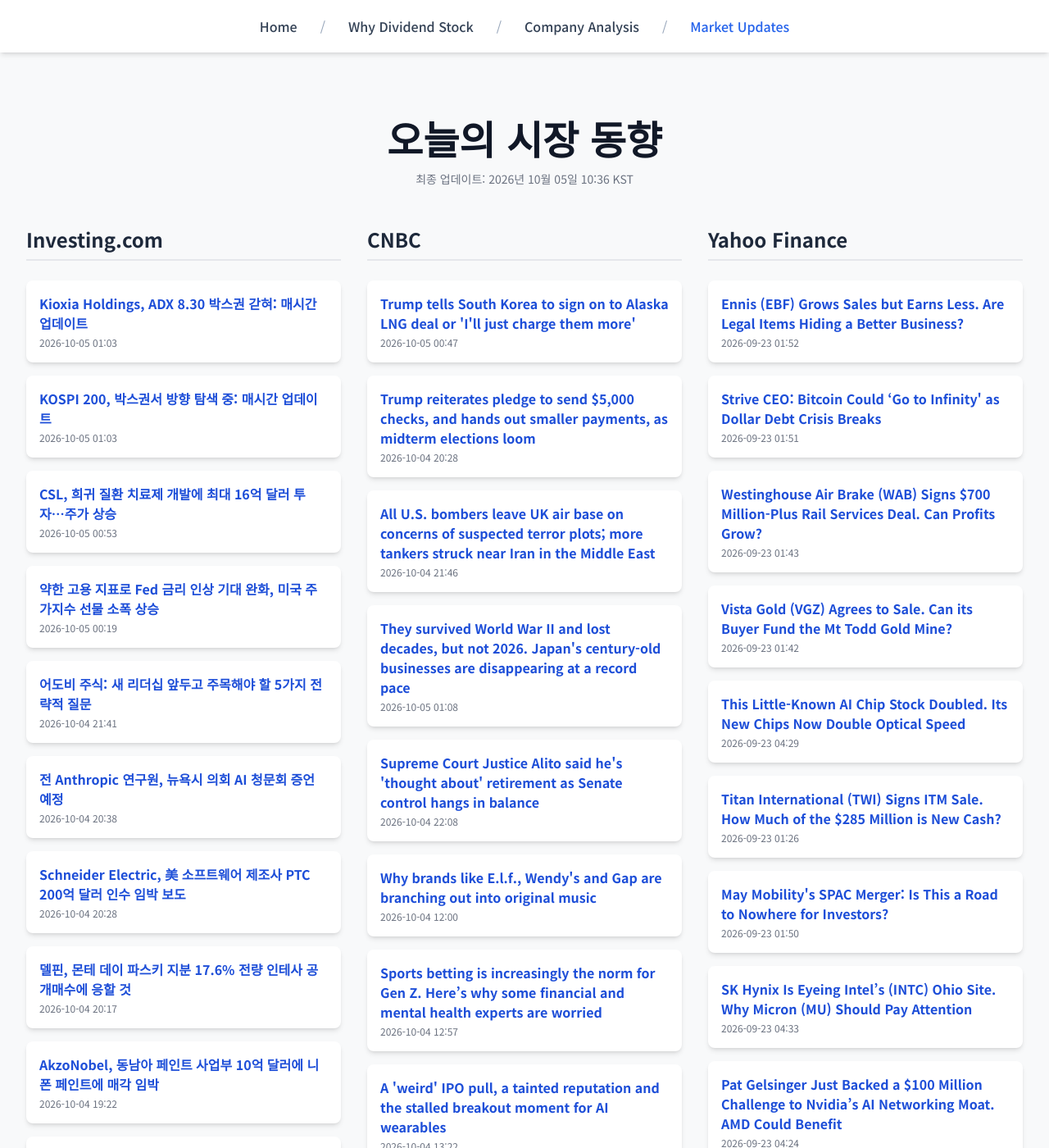
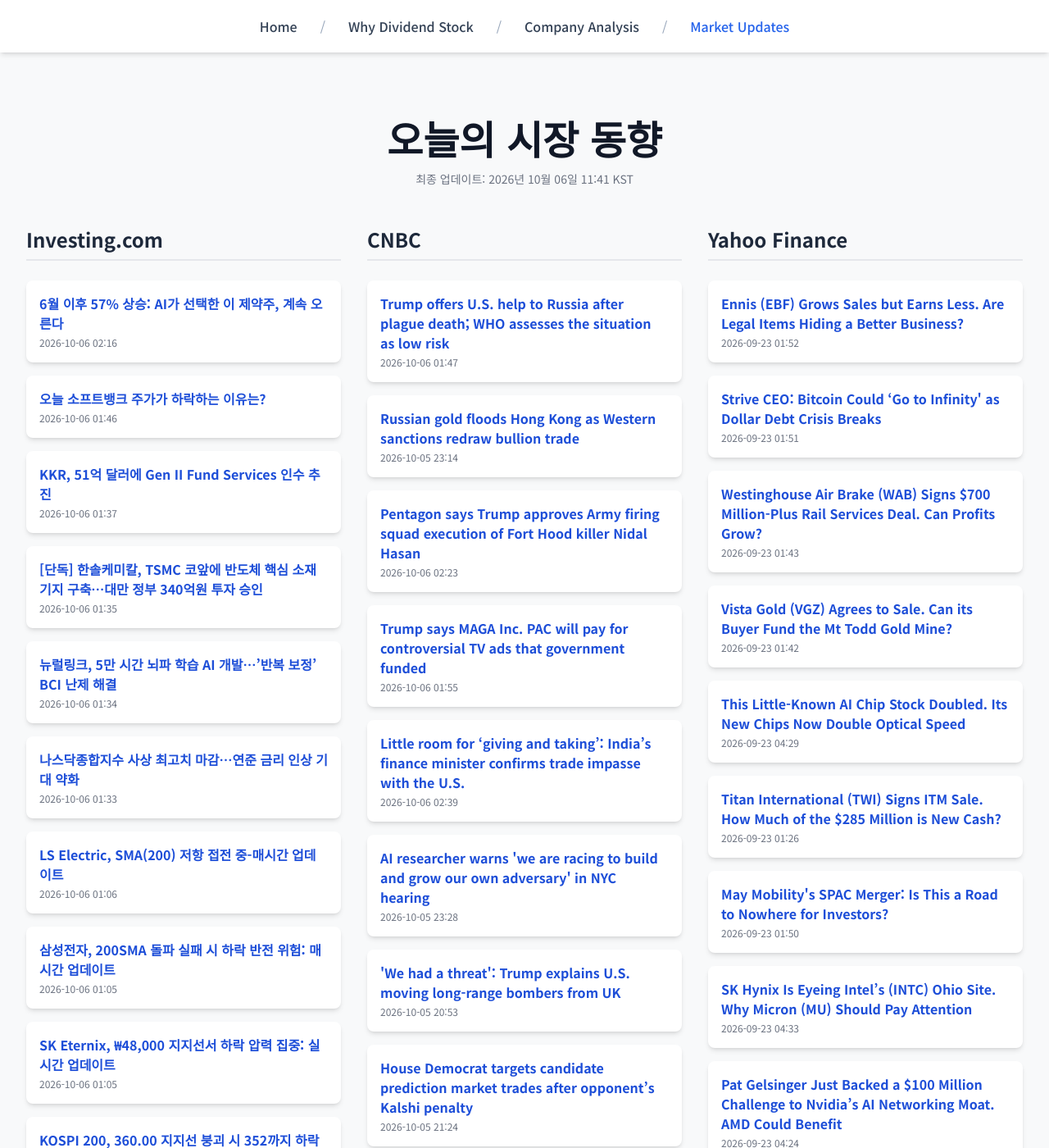
Before and after one commit to Kay-Hwang/my-company-analysis, a Jekyll site: the page built from market-updates.html, in a window 1280 px wide and 1400 px high. Shown: the whole window at 82% size. Built offline with Jekyll 4.4.1, drawn with Linux system fonts in a browser that asks for light colours; nearby versions of some CDN libraries; a script that is not in the unit is left out; some of the changed text lies outside the part shown.

Commit message:
Update daily data

```diff
--- a/_data/latest_data.json
+++ b/_data/latest_data.json
@@ -1,128 +1,128 @@
 {
-  "lastUpdated": "2026년 10월 05일 10:36 KST",
+  "lastUpdated": "2026년 10월 06일 11:41 KST",
   "news": {
     "investing": [
       {
-        "title": "Kioxia Holdings, ADX 8.30 박스권 갇혀: 매시간 업데이트",
-        "link": "https://kr.investing.com/news/stock-market-news/article-93CH-2115480",
-        "pubDate": "2026-10-05 01:03:13",
-        "summary": "Kioxia Holdings, ADX 8.30 박스권 갇혀: 매시간 업데이트"
+        "title": "6월 이후 57% 상승: AI가 선택한 이 제약주, 계속 오른다",
+        "link": "https://kr.investing.com/news/stock-market-news/article-2116887",
+        "pubDate": "2026-10-06 02:16:28",
+        "summary": "6월 이후 57% 상승: AI가 선택한 이 제약주, 계속 오른다"
       },
       {
-        "title": "KOSPI 200, 박스권서 방향 탐색 중: 매시간 업데이트",
-        "link": "https://kr.investing.com/news/stock-market-news/article-93CH-2115479",
-        "pubDate": "2026-10-05 01:03:11",
-        "summary": "KOSPI 200, 박스권서 방향 탐색 중: 매시간 업데이트"
+        "title": "오늘 소프트뱅크 주가가 하락하는 이유는?",
+        "link": "https://kr.investing.com/news/stock-market-news/article-93CH-2116875",
+        "pubDate": "2026-10-06 01:46:16",
+        "summary": "오늘 소프트뱅크 주가가 하락하는 이유는?"
       },
       {
-        "title": "CSL, 희귀 질환 치료제 개발에 최대 16억 달러 투자…주가 상승",
-        "link": "https://kr.investing.com/news/stock-market-news/article-2115478",
-        "pubDate": "2026-10-05 00:53:05",
-        "summary": "CSL, 희귀 질환 치료제 개발에 최대 16억 달러 투자…주가 상승"
+        "title": "KKR, 51억 달러에 Gen II Fund Services 인수 추진",
+        "link": "https://kr.investing.com/news/stock-market-news/article-2116867",
+        "pubDate": "2026-10-06 01:37:26",
+        "summary": "KKR, 51억 달러에 Gen II Fund Services 인수 추진"
       },
       {
-        "title": "약한 고용 지표로 Fed 금리 인상 기대 완화, 미국 주가지수 선물 소폭 상승",
-        "link": "https://kr.investing.com/news/stock-market-news/article-2115474",
-        "pubDate": "2026-10-05 00:19:24",
-        "summary": "약한 고용 지표로 Fed 금리 인상 기대 완화, 미국 주가지수 선물 소폭 상승"
+        "title": "[단독] 한솔케미칼, TSMC 코앞에 반도체 핵심 소재 기지 구축…대만 정부 340억원 투자 승인",
+        "link": "https://kr.investing.com/news/stock-market-news/article-2116853",
+        "pubDate": "2026-10-06 01:35:31",
+        "summary": "[단독] 한솔케미칼, TSMC 코앞에 반도체 핵심 소재 기지 구축…대만 정부 340억원 투자 승인"
       },
       {
-        "title": "어도비 주식: 새 리더십 앞두고 주목해야 할 5가지 전략적 질문",
-        "link": "https://kr.investing.com/news/stock-market-news/article-2115457",
-        "pubDate": "2026-10-04 21:41:12",
-        "summary": "어도비 주식: 새 리더십 앞두고 주목해야 할 5가지 전략적 질문"
+        "title": "뉴럴링크, 5만 시간 뇌파 학습 AI 개발…’반복 보정’ BCI 난제 해결",
+        "link": "https://kr.investing.com/news/stock-market-news/article-2116856",
+        "pubDate": "2026-10-06 01:34:27",
+        "summary": "뉴럴링크, 5만 시간 뇌파 학습 AI 개발…’반복 보정’ BCI 난제 해결"
       },
       {
-        "title": "전 Anthropic 연구원, 뉴욕시 의회 AI 청문회 증언 예정",
-        "link": "https://kr.investing.com/news/stock-market-news/article-2115450",
-        "pubDate": "2026-10-04 20:38:24",
-        "summary": "전 Anthropic 연구원, 뉴욕시 의회 AI 청문회 증언 예정"
+        "title": "나스닥종합지수 사상 최고치 마감…연준 금리 인상 기대 약화",
+        "link": "https://kr.investing.com/news/stock-market-news/article-2116865",
+        "pubDate": "2026-10-06 01:33:50",
+        "summary": "나스닥종합지수 사상 최고치 마감…연준 금리 인상 기대 약화"
       },
       {
-        "title": "Schneider Electric, 美 소프트웨어 제조사 PTC 200억 달러 인수 임박 보도",
-        "link": "https://kr.investing.com/news/stock-market-news/article-2115448",
-        "pubDate": "2026-10-04 20:28:14",
-        "summary": "Schneider Electric, 美 소프트웨어 제조사 PTC 200억 달러 인수 임박 보도"
+        "title": "LS Electric, SMA(200) 저항 접전 중-매시간 업데이트",
+        "link": "https://kr.investing.com/news/stock-market-news/article-93CH-2116851",
+        "pubDate": "2026-10-06 01:06:11",
+        "summary": "LS Electric, SMA(200) 저항 접전 중-매시간 업데이트"
       },
       {
-        "title": "델핀, 몬테 데이 파스키 지분 17.6% 전량 인테사 공개매수에 응할 것",
-        "link": "https://kr.investing.com/news/stock-market-news/article-2115447",
-        "pubDate": "2026-10-04 20:17:27",
-        "summary": "델핀, 몬테 데이 파스키 지분 17.6% 전량 인테사 공개매수에 응할 것"
+        "title": "삼성전자, 200SMA 돌파 실패 시 하락 반전 위험: 매시간 업데이트",
+        "link": "https://kr.investing.com/news/stock-market-news/article-93CH-2116850",
+        "pubDate": "2026-10-06 01:05:57",
+        "summary": "삼성전자, 200SMA 돌파 실패 시 하락 반전 위험: 매시간 업데이트"
       },
       {
-        "title": "AkzoNobel, 동남아 페인트 사업부 10억 달러에 니폰 페인트에 매각 임박",
-        "link": "https://kr.investing.com/news/stock-market-news/article-2115444",
-        "pubDate": "2026-10-04 19:22:11",
-        "summary": "AkzoNobel, 동남아 페인트 사업부 10억 달러에 니폰 페인트에 매각 임박"
+        "title": "SK Eternix, ₩48,000 지지선서 하락 압력 집중: 실시간 업데이트",
+        "link": "https://kr.investing.com/news/stock-market-news/article-93CH-2116849",
+        "pubDate": "2026-10-06 01:05:41",
+        "summary": "SK Eternix, ₩48,000 지지선서 하락 압력 집중: 실시간 업데이트"
       },
       {
-        "title": "머스크, SpaceX 사명을 ’SpaceXSI’로 변경 예정",
-        "link": "https://kr.investing.com/news/stock-market-news/article-2115442",
-        "pubDate": "2026-10-04 17:43:26",
-        "summary": "머스크, SpaceX 사명을 ’SpaceXSI’로 변경 예정"
+        "title": "KOSPI 200, 360.00 지지선 붕괴 시 352까지 하락 위험: 실시간 업데이트",
+        "link": "https://kr.investing.com/news/stock-market-news/article-93CH-2115479",
+        "pubDate": "2026-10-06 01:05:40",
+        "summary": "KOSPI 200, 360.00 지지선 붕괴 시 352까지 하락 위험: 실시간 업데이트"
       }
     ],
     "cnbc": [
       {
-        "title": "Trump tells South Korea to sign on to Alaska LNG deal or 'I'll just charge them more'",
-        "link": "https://www.cnbc.com/2026/10/05/trump-alaska-lng-south-korea-pay.html",
-        "pubDate": "Mon, 05 Oct 2026 00:47:47 GMT",
-        "summary": "Trump is ramping up pressure on South Korea over Alaska LNG as Seoul remains cautious over investment projects announced by the U.S. president."
+        "title": "Trump offers U.S. help to Russia after plague death; WHO assesses the situation as low risk",
+        "link": "https://www.cnbc.com/2026/10/06/russia-plague-death-trump-offers-us-help.html",
+        "pubDate": "Tue, 06 Oct 2026 01:47:32 GMT",
+        "summary": "WHO said it was in contact with Russian authorities, and has offered support if needed, while assessing the risk to the general public as low based on available information."
       },
       {
-        "title": "Trump reiterates pledge to send $5,000 checks, and hands out smaller payments, as midterm elections loom",
-        "link": "https://www.cnbc.com/2026/10/04/trump-5000-checks-cash-payments-midterms.html",
-        "pubDate": "Sun, 04 Oct 2026 20:28:47 GMT",
-        "summary": "Trump is promoting two federal payment programs already underway while reiterating a $5,000 dividend promise contingent on Republicans retaining Congress."
+        "title": "Russian gold floods Hong Kong as Western sanctions redraw bullion trade",
+        "link": "https://www.cnbc.com/2026/10/06/russia-gold-hong-kong-china-western-sanctions.html",
+        "pubDate": "Mon, 05 Oct 2026 23:14:39 GMT",
+        "summary": "The surge underscores how Russia's gold trade has been rerouted after its invasion of Ukraine in 2022 shut its producers out of major Western markets."
       },
       {
-        "title": "All U.S. bombers leave UK air base on concerns of suspected terror plots; more tankers struck near Iran in the Middle East",
-        "link": "https://www.cnbc.com/2026/10/04/more-tankers-struck-in-gulf-waters-as-iran-reiterates-conditions.html",
-        "pubDate": "Sun, 04 Oct 2026 21:46:15 GMT",
-        "summary": "Tehran's conditions include a halt to U.S. \"acts of aggression,\" an end to the naval blockade  and economic warfare, and the release of Iranian assets."
+        "title": "Pentagon says Trump approves Army firing squad execution of Fort Hood killer Nidal Hasan",
+        "link": "https://www.cnbc.com/2026/10/06/trump-execution-nidal-hasan-firing-squad-fort-hood.html",
+        "pubDate": "Tue, 06 Oct 2026 02:23:18 GMT",
+        "summary": "Former Army Maj. Nidal Hassan was sentenced to death after a court-martial that convicted him of killing 13 and wounding 32 others at an Army base in Texas."
       },
       {
-        "title": "They survived World War II and lost decades, but not 2026. Japan's century-old businesses are disappearing at a record pace",
-        "link": "https://www.cnbc.com/2026/10/05/japan-old-business-kadoya-subeshoten-.html",
-        "pubDate": "Mon, 05 Oct 2026 01:08:10 GMT",
-        "summary": "Japan’s century-old businesses face mounting pressures from rising costs, labor shortages, a shrinking market and succession challenges."
+        "title": "Trump says MAGA Inc. PAC will pay for controversial TV ads that government funded",
+        "link": "https://www.cnbc.com/2026/10/05/trump-ads-election.html",
+        "pubDate": "Tue, 06 Oct 2026 01:55:50 GMT",
+        "summary": "The New York Times reported \"Trump personally instructed his budget director to use taxpayer money for TV ads praising him and his presidency.\""
       },
       {
-        "title": "Supreme Court Justice Alito said he's 'thought about' retirement as Senate control hangs in balance",
-        "link": "https://www.cnbc.com/2026/10/04/supreme-court-justice-alito-thought-about-retiring.html",
-        "pubDate": "Sun, 04 Oct 2026 22:08:34 GMT",
-        "summary": "The Senate could flip to Democrats after November's midterm election, jeopardizing a potential Supreme Court nomination by President Donald Trump."
+        "title": "Little room for ‘giving and taking’: India’s finance minister confirms trade impasse with the U.S.",
+        "link": "https://www.cnbc.com/2026/10/06/india-us-trade-deal-deal-sitharaman.html",
+        "pubDate": "Tue, 06 Oct 2026 02:39:19 GMT",
+        "summary": "In the latest sign of growing skepticism around the closure of the trade deal between New Delhi and Washington, an Indian minister said there is little room for ‘giving and taking.’"
       },
       {
-        "title": "Why brands like E.l.f., Wendy's and Gap are branching out into original music",
-        "link": "https://www.cnbc.com/2026/10/04/elf-wendys-gap-music-marketing.html",
-        "pubDate": "Sun, 04 Oct 2026 12:00:01 GMT",
-        "summary": "E.l.f. Beauty released an album titled \"Mirror Mix\" as the brand plans to increase its marketing spend for the rest of the year."
+        "title": "AI researcher warns 'we are racing to build and grow our own adversary' in NYC hearing",
+        "link": "https://www.cnbc.com/2026/10/05/anthropic-openai-google-meta-execs-testify-nyc-council-ai-hearing.html",
+        "pubDate": "Mon, 05 Oct 2026 23:28:31 GMT",
+        "summary": "The leading AI labs facing intensifying scrutiny over their safety and security practices."
       },
       {
-        "title": "Sports betting is increasingly the norm for Gen Z.  Here’s why some financial and mental health experts are worried",
-        "link": "https://www.cnbc.com/2026/10/04/gen-z-sports-betting-financial-and-mental-health-risks.html",
-        "pubDate": "Sun, 04 Oct 2026 12:57:45 GMT",
-        "summary": "Surveys show Gen Z increasingly views sports bets as a form of investment, and those who gamble too often face mental health risks."
+        "title": "'We had a threat': Trump explains U.S. moving long-range bombers from UK",
+        "link": "https://www.cnbc.com/2026/10/05/trump-bombers-uk-iran.html",
+        "pubDate": "Mon, 05 Oct 2026 20:53:33 GMT",
+        "summary": "The U.S. Air Force B-1 bombers removed from England have been used in strikes on Iran."
       },
       {
-        "title": "A 'weird' IPO pull, a tainted reputation and the stalled breakout moment for AI wearables",
-        "link": "https://www.cnbc.com/2026/10/04/ai-wearables-oura-ipo-privacy.html",
-        "pubDate": "Sun, 04 Oct 2026 13:22:39 GMT",
-        "summary": "Apple, Google and Meta are pushing new AI devices and assistants amid growing privacy concerns around wearables."
+        "title": "House Democrat targets candidate prediction market trades after opponent’s Kalshi penalty",
+        "link": "https://www.cnbc.com/2026/10/05/don-davis-prediction-market-candidate-trading.html",
+        "pubDate": "Mon, 05 Oct 2026 21:24:25 GMT",
+        "summary": "A new bill bans federal candidates from trading prediction market contracts related to their own elections and would result in a fine if violated."
       },
       {
-        "title": "Starting a watch collection? What beginners should know before buying",
-        "link": "https://www.cnbc.com/2026/10/04/watch-collecting-beginners.html",
-        "pubDate": "Sun, 04 Oct 2026 13:44:31 GMT",
-        "summary": "Watch experts explain how beginners can start a collection, what tends to hold value, when to buy used and how to avoid costly mistakes."
+        "title": "Why airfares could rise even more, but airline profits won't",
+        "link": "https://www.cnbc.com/2026/10/05/airfare-prices-airline-profits.html",
+        "pubDate": "Mon, 05 Oct 2026 12:06:44 GMT",
+        "summary": "Airlines are trimming capacity as jet fuel prices keep climbing and travelers keep booking."
       },
       {
-        "title": "High mortgage rates are trapping homeowners in place, and making renovations harder to afford",
-        "link": "https://www.cnbc.com/2026/10/03/mortgage-rates-home-equity-heloc-remodeling.html",
-        "pubDate": "Sat, 03 Oct 2026 17:57:40 GMT",
-        "summary": "Homeowners are stuck in houses they might have left by now due to the low mortgage rates of the past, and can't even remodel with HELOCs too expensive to tap."
+        "title": "These are the cheapest and most expensive U.S. flights this November",
+        "link": "https://www.cnbc.com/2026/10/05/cheapest-most-expensive-us-flights-in-november.html",
+        "pubDate": "Mon, 05 Oct 2026 17:59:51 GMT",
+        "summary": "Holiday airplane tickets are up more than 23% this year, according to Hopper."
       }
     ],
     "yahoo": [
```
